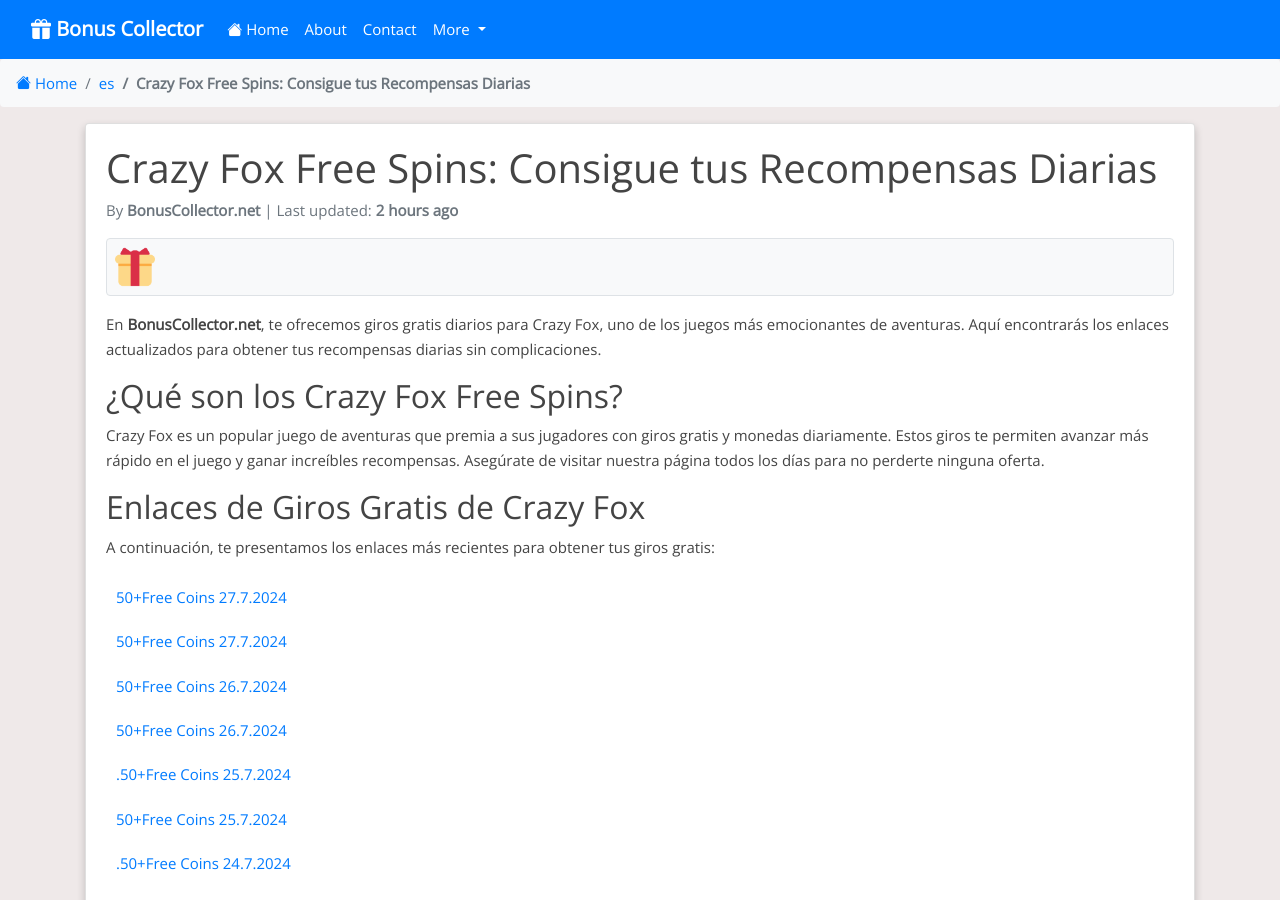
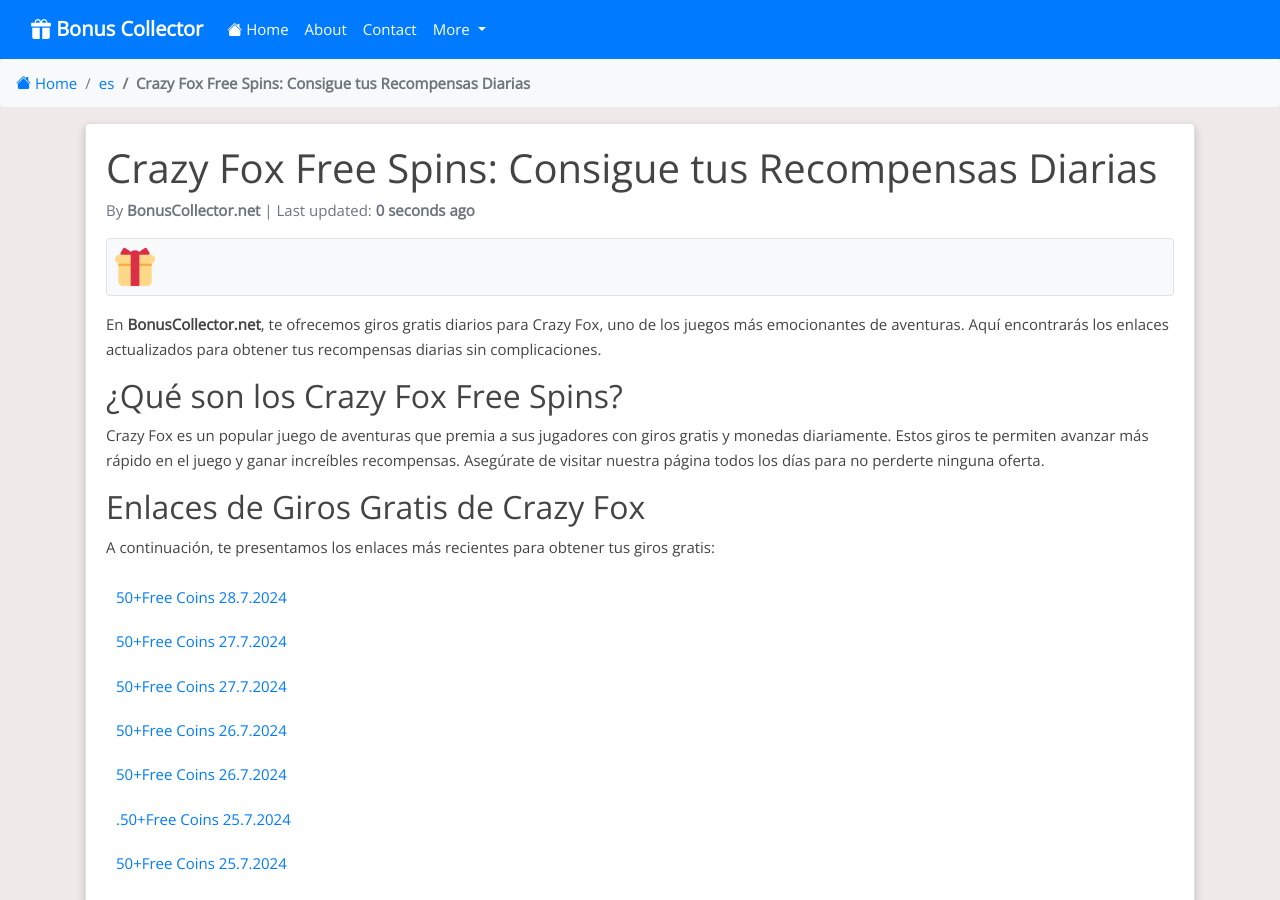
Before and after one commit to Prollad99/bs-net, a Jekyll site: the page built from es/_posts/2024-07-17-crazy-fox.md, in a window 1280 px wide and 900 px high. Built offline with Jekyll 4.4.1, drawn with Linux system fonts in a browser that asks for light colours; nearby versions of some CDN libraries; comment, search, counter and statistics services are not loaded.

Commit message:
Update crazy-fox reward links and last modified date

```diff
--- a/_data/include_files.yml
+++ b/_data/include_files.yml
@@ -20,7 +20,7 @@
   last_modified: 2024-07-25 10:11:27
 
 crazy-fox.html:
-  last_modified: 2024-07-27 16:54:10
+  last_modified: 2024-07-27 19:14:00
 
 piggy-go.html:
   last_modified: 2024-07-27 16:54:09
--- a/_includes/crazy-fox.html
+++ b/_includes/crazy-fox.html
@@ -1,4 +1,5 @@
 <html><body><div class="reward"><ul>
+<li><a href="https://rwys.xyz/?code=FfWE">50+free coins 28.7.2024</a></li>
 <li><a href="https://rwys.xyz/?code=FcTT">50+free coins 27.7.2024</a></li>
 <li><a href="https://rwys.xyz/?code=FiZa">50+free coins 27.7.2024</a></li>
 <li><a href="https://rwys.xyz/?code=FbSh">50+free coins 26.7.2024</a></li>
--- a/links-json/crazy-fox.json
+++ b/links-json/crazy-fox.json
@@ -1,4 +1,8 @@
 [
+  {
+    "href": "https://rwys.xyz/?code=FfWE",
+    "text": "50+free coins 28.7.2024"
+  },
   {
     "href": "https://rwys.xyz/?code=FcTT",
     "text": "50+free coins 27.7.2024"
```
